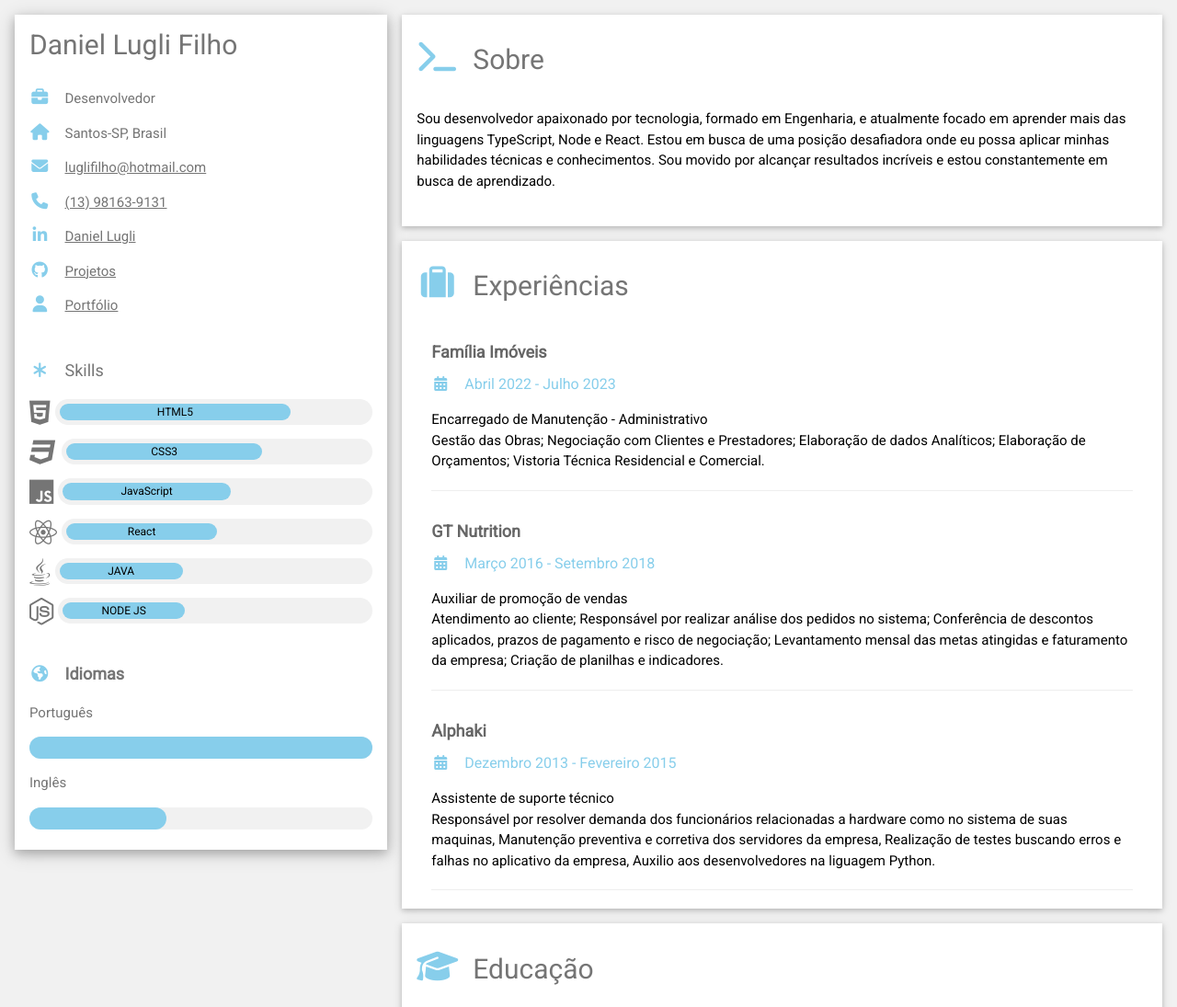
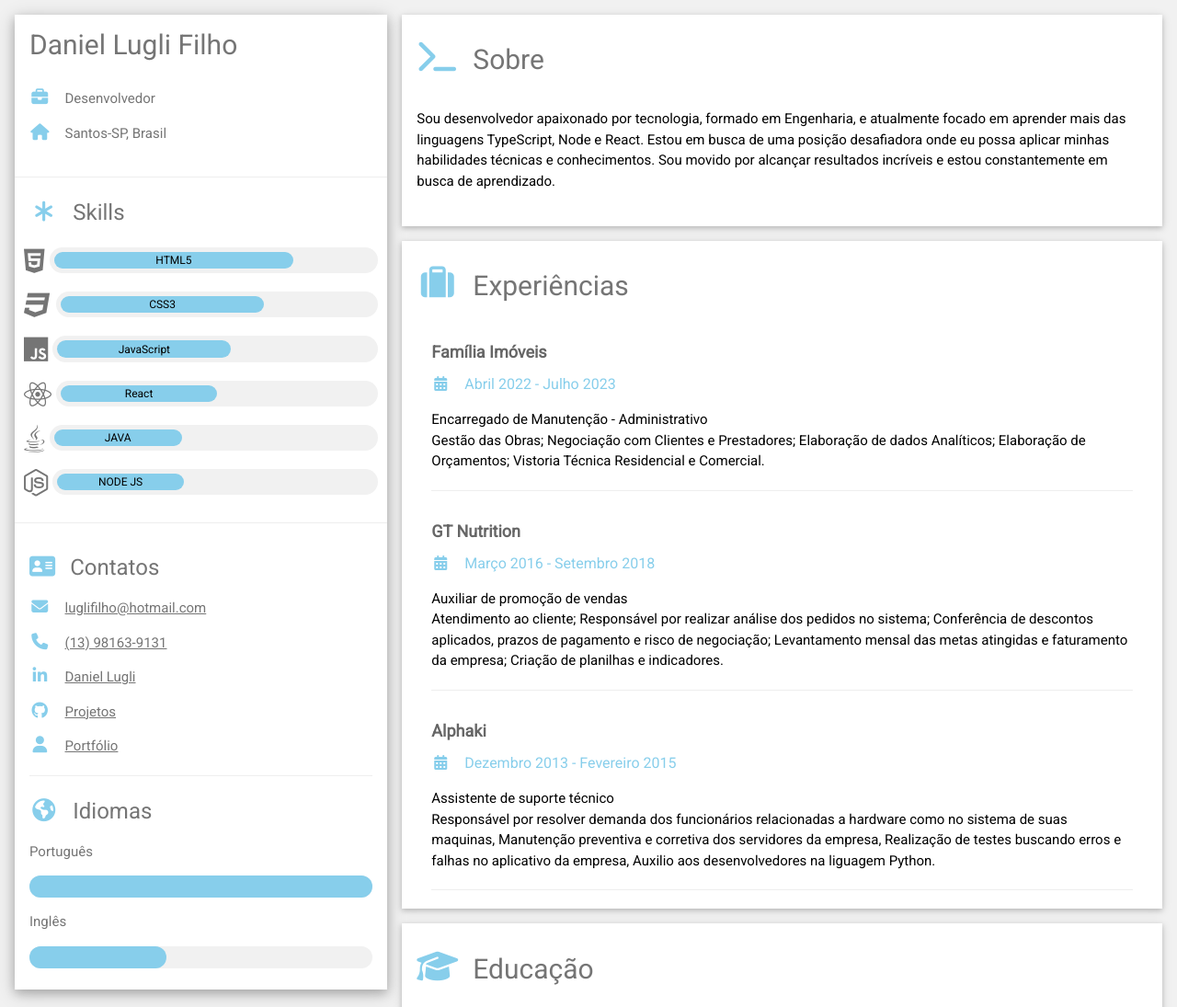
Before and after one commit to luglifilho/Curriculo, a plain HTML site: page index.html in a window 1280 px wide. Shown: the top 1095 px of the page at 92% size. Drawn offline with nearby package versions, Linux system fonts and the light colour scheme.

Commit message:
color update

```diff
--- a/index.html
+++ b/index.html
@@ -53,6 +53,132 @@
                     ></i
                     >Santos-SP, Brasil
                   </p>
+            </div>
+                <hr>
+                <h3 class="w3-container"><i
+                    class="fa fa-asterisk fa-fw w3-margin-right w3-text-light-blue" style="font-size: 25px;"
+                  ></i
+                  >Skills</b
+                ></h3>
+
+              <div style="display: flex; flex-direction: row; padding: 10px">
+                <div
+                  class="icones fab fa-html5 fa-beat fa-2xl"
+                  style="margin-top: 15px; margin-right: 5px"
+                ></div>
+                <div
+                  class="w3-light-grey w3-round-xlarge w3-small"
+                  style="width: 100%; padding: 5px"
+                >
+                  <div
+                    class="w3-container w3-center w3-round-xlarge w3-light-blue"
+                    style="width: 75%"
+                  >
+                    HTML5
+                  </div>
+                </div>
+              </div>
+
+              <div style="display: flex; flex-direction: row ; padding: 10px">
+                <div
+                  class="icones fab fa-css3 fa-beat fa-2xl"
+                  style="margin-top: 15px; margin-right: 5px"
+                ></div>
+                <div
+                  class="w3-light-grey w3-round-xlarge w3-small"
+                  style="width: 100%; padding: 5px"
+                >
+                  <div
+                    class="w3-container w3-center w3-round-xlarge w3-light-blue"
+                    style="width: 65%"
+                  >
+                    CSS3
+                  </div>
+                </div>
+              </div>
+
+              <div style="display: flex; flex-direction: row ; padding: 10px">
+                <div
+                  class="icones fab fa-js fa-beat fa-2xl"
+                  style="margin-top: 15px; margin-right: 5px"
+                ></div>
+                <div
+                  class="w3-light-grey w3-round-xlarge w3-small"
+                  style="width: 100%; padding: 5px"
+                >
+                  <div
+                    class="w3-container w3-center w3-round-xlarge w3-light-blue"
+                    style="width: 55%"
+                  >
+                    JavaScript
+                  </div>
+                </div>
+              </div>
+
+              <div style="display: flex; flex-direction: row ; padding: 10px">
+                <div
+                  class="icones fab fa-react fa-beat fa-2xl"
+                  style="margin-top: 15px; margin-right: 5px"
+                ></div>
+                <div
+                  class="w3-light-grey w3-round-xlarge w3-small"
+                  style="width: 100%; padding: 5px"
+                >
+                  <div
+                    class="w3-container w3-center w3-round-xlarge w3-light-blue"
+                    style="width: 50%"
+                  >
+                    React
+                  </div>
+                </div>
+              </div>
+
+              <div style="display: flex; flex-direction: row ; padding: 10px">
+                <div
+                  class="icones fab fa-java fa-beat fa-2xl"
+                  style="margin-top: 15px; margin-right: 5px"
+                ></div>
+                <div
+                  class="w3-light-grey w3-round-xlarge w3-small"
+                  style="width: 100%; padding: 5px"
+                >
+                  <div
+                    class="w3-container w3-center w3-round-xlarge w3-light-blue"
+                    style="width: 40%"
+                  >
+                    JAVA
+                  </div>
+                </div>
+              </div>
+
+              <div style="display: flex; flex-direction: row ; padding: 10px">
+                <div
+                  class="icones fab fa-node-js fa-beat fa-2xl"
+                  style="margin-top: 15px; margin-right: 5px"
+                ></div>
+                <div
+                  class="w3-light-grey w3-round-xlarge w3-small"
+                  style="width: 100%; padding: 5px"
+                >
+                  <div
+                    class="w3-container w3-center w3-round-xlarge w3-light-blue"
+                    style="width: 40%"
+                  >
+                    NODE JS
+                  </div>
+                </div>
+              </div>
+
+              <hr>
+              <p class="w3-large w3-text-theme">
+
+            <div class="w3-container">
+
+                <h3><i
+                    class="fa-solid fa-address-card w3-margin-right w3-text-light-blue" style="font-size: 25px;"
+                  ></i
+                  >Contatos</b
+                ></h3>
               <p>
                 <a href="mailto:luglifilho@hotmail.com" target="_blank">
                 <i
@@ -96,134 +222,14 @@
                 >
                 <br />
               </p>
-
+                <hr>
               <p class="w3-large">
 
-                <br
-                  ><i
-                    class="fa fa-asterisk fa-fw w3-margin-right w3-text-light-blue"
-                  ></i
-                  >Skills</b
-                >
-              </p>
-
-              <div style="display: flex; flex-direction: row">
-                <div
-                  class="icones fab fa-html5 fa-beat fa-2xl"
-                  style="margin-top: 15px; margin-right: 5px"
-                ></div>
-                <div
-                  class="w3-light-grey w3-round-xlarge w3-small"
-                  style="width: 100%; padding: 5px"
-                >
-                  <div
-                    class="w3-container w3-center w3-round-xlarge w3-light-blue"
-                    style="width: 75%"
-                  >
-                    HTML5
-                  </div>
-                </div>
-              </div>
-              <p></p>
-              <div style="display: flex; flex-direction: row">
-                <div
-                  class="icones fab fa-css3 fa-beat fa-2xl"
-                  style="margin-top: 15px; margin-right: 5px"
-                ></div>
-                <div
-                  class="w3-light-grey w3-round-xlarge w3-small"
-                  style="width: 100%; padding: 5px"
-                >
-                  <div
-                    class="w3-container w3-center w3-round-xlarge w3-light-blue"
-                    style="width: 65%"
-                  >
-                    CSS3
-                  </div>
-                </div>
-              </div>
-              <p></p>
-              <div style="display: flex; flex-direction: row">
-                <div
-                  class="icones fab fa-js fa-beat fa-2xl"
-                  style="margin-top: 15px; margin-right: 5px"
-                ></div>
-                <div
-                  class="w3-light-grey w3-round-xlarge w3-small"
-                  style="width: 100%; padding: 5px"
-                >
-                  <div
-                    class="w3-container w3-center w3-round-xlarge w3-light-blue"
-                    style="width: 55%"
-                  >
-                    JavaScript
-                  </div>
-                </div>
-              </div>
-              <p></p>
-              <div style="display: flex; flex-direction: row">
-                <div
-                  class="icones fab fa-react fa-beat fa-2xl"
-                  style="margin-top: 15px; margin-right: 5px"
-                ></div>
-                <div
-                  class="w3-light-grey w3-round-xlarge w3-small"
-                  style="width: 100%; padding: 5px"
-                >
-                  <div
-                    class="w3-container w3-center w3-round-xlarge w3-light-blue"
-                    style="width: 50%"
-                  >
-                    React
-                  </div>
-                </div>
-              </div>
-              <p></p>
-              <div style="display: flex; flex-direction: row">
-                <div
-                  class="icones fab fa-java fa-beat fa-2xl"
-                  style="margin-top: 15px; margin-right: 5px"
-                ></div>
-                <div
-                  class="w3-light-grey w3-round-xlarge w3-small"
-                  style="width: 100%; padding: 5px"
-                >
-                  <div
-                    class="w3-container w3-center w3-round-xlarge w3-light-blue"
-                    style="width: 40%"
-                  >
-                    JAVA
-                  </div>
-                </div>
-              </div>
-              <p></p>
-              <div style="display: flex; flex-direction: row">
-                <div
-                  class="icones fab fa-node-js fa-beat fa-2xl"
-                  style="margin-top: 15px; margin-right: 5px"
-                ></div>
-                <div
-                  class="w3-light-grey w3-round-xlarge w3-small"
-                  style="width: 100%; padding: 5px"
-                >
-                  <div
-                    class="w3-container w3-center w3-round-xlarge w3-light-blue"
-                    style="width: 40%"
-                  >
-                    NODE JS
-                  </div>
-                </div>
-              </div>
-
-              <br />
-
-              <p class="w3-large w3-text-theme">
-                <b
-                  ><i
-                    class="fa fa-globe fa-fw w3-margin-right w3-text-light-blue"
+                <h3><i
+                    class="fa fa-globe fa-fw w3-margin-right w3-text-light-blue" style="font-size: 25px;"
                   ></i
                   >Idiomas</b
-                >
+                ></h3>
               </p>
               <p>Português</p>
               <div class="w3-light-grey w3-round-xlarge">
```
Lines whose indentation alone changed are shown as unchanged.
